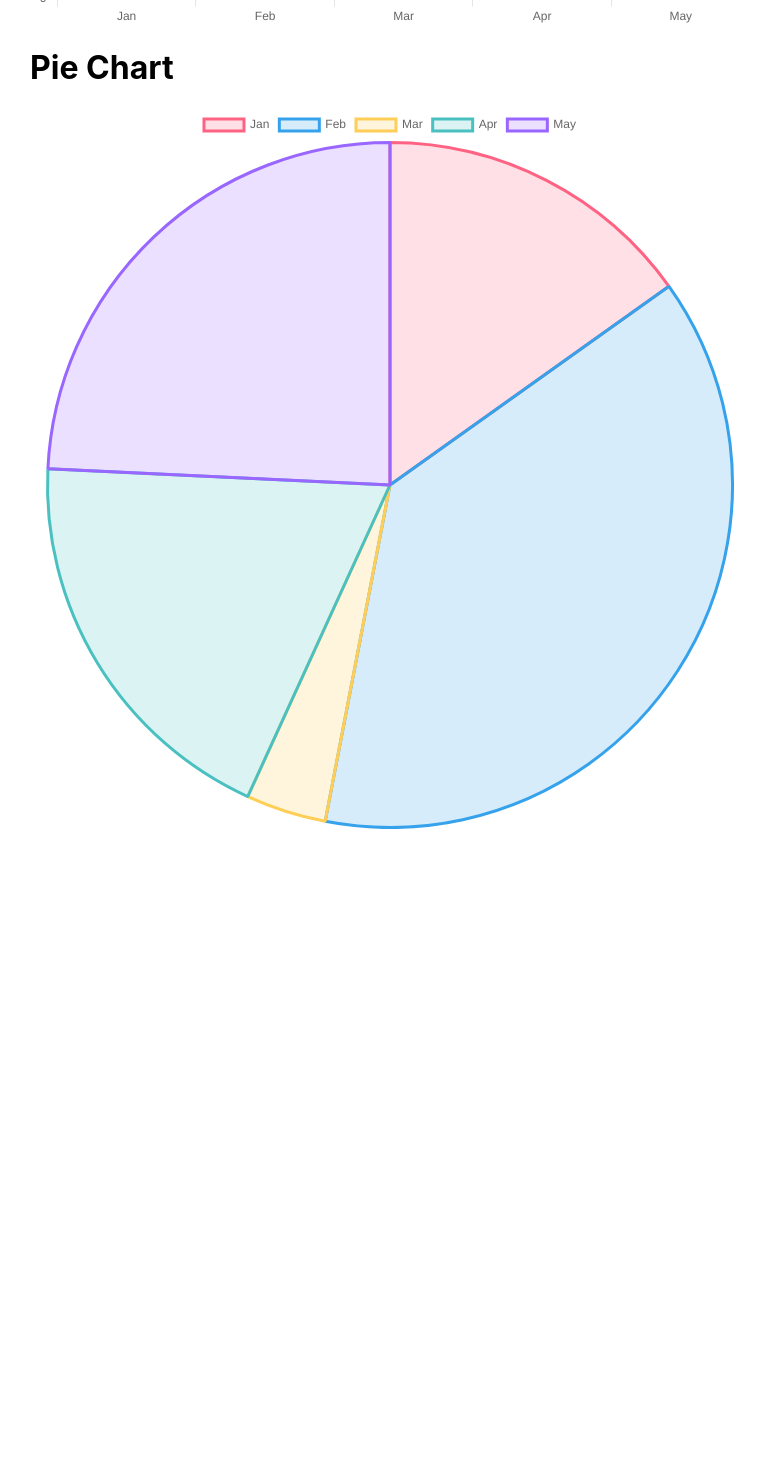
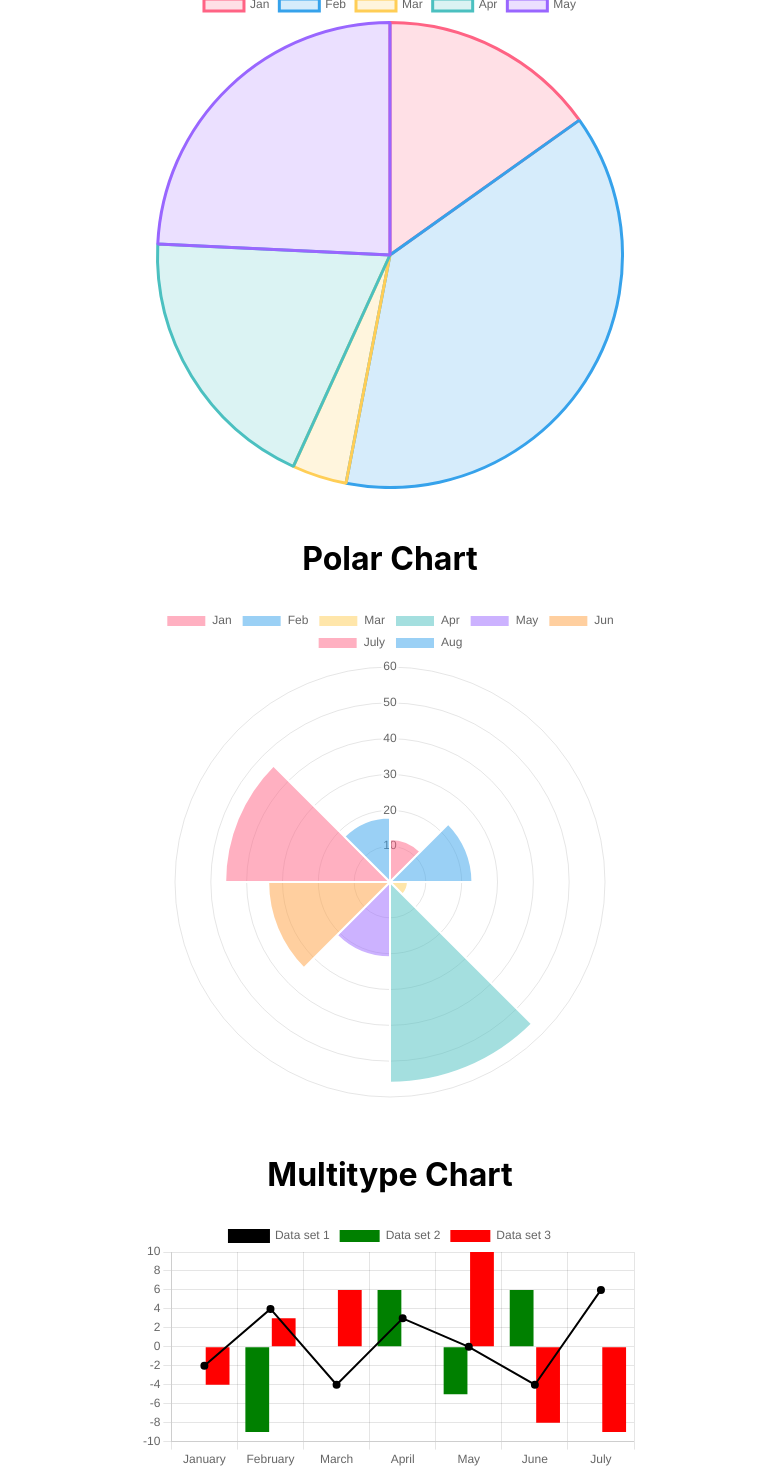
Before and after one commit to charisma98/react-chart, a React (Create React App) app: page / in a window 1280 px wide. Shown: the part 857-2327 px from the top of the page, without its empty margins (250-1015 px from the left). Before the commit the page ends 1686 px from the top, so only its background shows below. Built offline with nearby package versions, Linux system fonts and the light colour scheme.

Commit message:
chart js

```diff
--- a/src/App.css
+++ b/src/App.css
@@ -4,40 +4,11 @@
 
 }
 .chart{
-  width: 720px;
+  width: 500px;
 }
 
-.App-logo {
-  height: 40vmin;
-  pointer-events: none;
+.title{
+  text-align: center;
+  padding: 5px;
+  margin-top: 45px;
 }
-
-@media (prefers-reduced-motion: no-preference) {
-  .App-logo {
-    animation: App-logo-spin infinite 20s linear;
-  }
-}
-
-.App-header {
-  background-color: #282c34;
-  min-height: 100vh;
-  display: flex;
-  flex-direction: column;
-  align-items: center;
-  justify-content: center;
-  font-size: calc(10px + 2vmin);
-  color: white;
-}
-
-.App-link {
-  color: #61dafb;
-}
-
-@keyframes App-logo-spin {
-  from {
-    transform: rotate(0deg);
-  }
-  to {
-    transform: rotate(360deg);
-  }
-}
--- a/src/App.js
+++ b/src/App.js
@@ -3,6 +3,8 @@ import './App.css';
 import LineChart from './components/LineChart';
 import BarChart from './components/BarChart';
 import PieChart from './components/PieChart';
+import PolarChart from './components/PolarChart';
+import Multitype from './components/Multitype';
 
 function App() {
 
@@ -12,9 +14,11 @@ function App() {
     <div className="App">
 
       <div className='chart'>
-      <LineChart/>
-      <BarChart/>
-      <PieChart/>
+          <LineChart/>
+          <BarChart/>
+          <PieChart/>
+          <PolarChart/>
+          <Multitype/>
       </div>
     </div>
   );
--- a/src/components/BarChart.js
+++ b/src/components/BarChart.js
@@ -65,7 +65,7 @@ const BarChart = () => {
 
     return (
         <div>
-            <h1>Bar Chart</h1>
+            <h1 className='title'>Bar Chart</h1>
             <Bar data = { data }  options = {options}/>
         </div>
     );
--- a/src/components/LineChart.js
+++ b/src/components/LineChart.js
@@ -47,7 +47,7 @@ const LineChart = () => {
     return (
 
             <div>
-                <h1>Line Chart</h1>
+                <h1 className='title'>Line Chart</h1>
                 <Line data={data} options = {options} />
             </div>
 
--- /dev/null
+++ b/src/components/Multitype.js
@@ -0,0 +1,46 @@
+import React from 'react';
+import { Bar } from 'react-chartjs-2';
+
+const rand = () => Math.round(Math.random() * 20 - 10);
+
+const Multitype = () => {
+    const data = {
+        labels: ['January', 'February', 'March', 'April', 'May', 'June', 'July'],
+        datasets: [
+            {
+                type: 'line',
+                label: 'Data set 1',
+                borderColor: 'black',
+                backgroundColor: 'black',
+                borderWidth: 2,
+                fill: false,
+                data: [rand(), rand(), rand(), rand(), rand(), rand(), rand()]
+            },{
+                type: 'bar',
+                label: 'Data set 2',
+                borderColor: 'green',
+                backgroundColor: 'green',
+                // borderWidth: 2,
+                fill: false,
+                data: [rand(), rand(), rand(), rand(), rand(), rand(), rand()]
+            },
+            {
+                type: 'bar',
+                label: 'Data set 3',
+                borderColor: 'red',
+                backgroundColor: 'red',
+                // borderWidth: 2,
+                data: [rand(), rand(), rand(), rand(), rand(), rand(), rand()]
+            }
+
+        ]
+    }
+    return (
+        <div>
+            <h1 className='title'>Multitype Chart</h1>
+            <Bar data = { data }/>
+        </div>
+    );
+};
+
+export default Multitype;
--- a/src/components/PieChart.js
+++ b/src/components/PieChart.js
@@ -31,7 +31,7 @@ const PieChart = () => {
     }
     return (
         <div>
-            <h1>Pie Chart</h1>
+            <h1 className='title'>Pie Chart</h1>
             <Pie data = {data} />
         </div>
     );
--- /dev/null
+++ b/src/components/PolarChart.js
@@ -0,0 +1,31 @@
+import React from 'react';
+import { PolarArea } from 'react-chartjs-2';
+
+const PolarChart = () => {
+    const data = {
+        labels: ['Jan', 'Feb', 'Mar', 'Apr', 'May', 'Jun', 'July', 'Aug'],
+        datasets: [
+            {
+                label: 'Sales of 2021',
+                data: [12, 23, 5, 56, 21, 34, 46, 18],
+                backgroundColor: [
+                    'rgba(255, 99, 132, 0.5)',
+                    'rgba(54, 162, 235, 0.5)',
+                    'rgba(255, 206, 86, 0.5)',
+                    'rgba(75, 192, 192, 0.5)',
+                    'rgba(153, 102, 255, 0.5)',
+                    'rgba(255, 159, 64, 0.5)',
+                  ],
+                  borderWidth: 2,
+            }
+        ]
+    }
+    return (
+        <div>
+            <h1 className='title'>Polar Chart</h1>
+            <PolarArea data ={ data } />
+        </div>
+    );
+};
+
+export default PolarChart;
```
Also changed, not shown: 1 other file (tests, documents, lock files or other folders).
